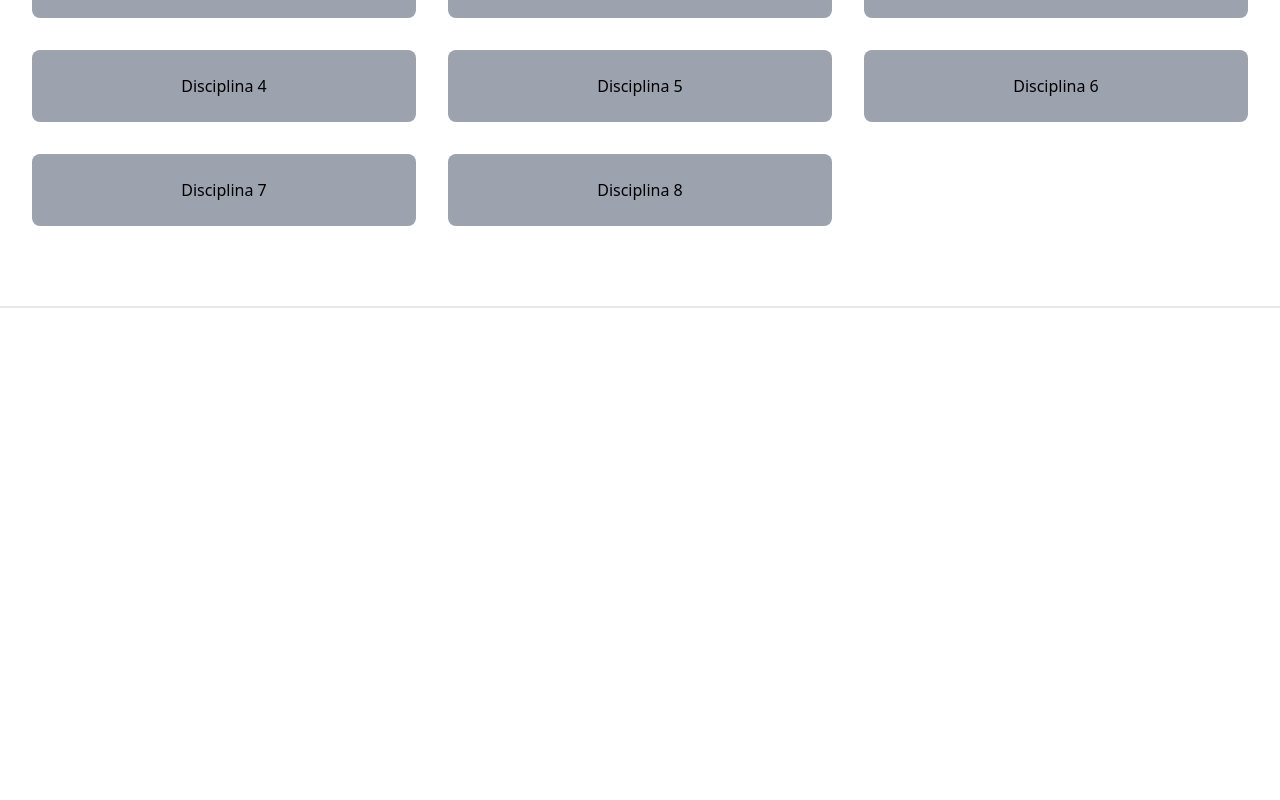
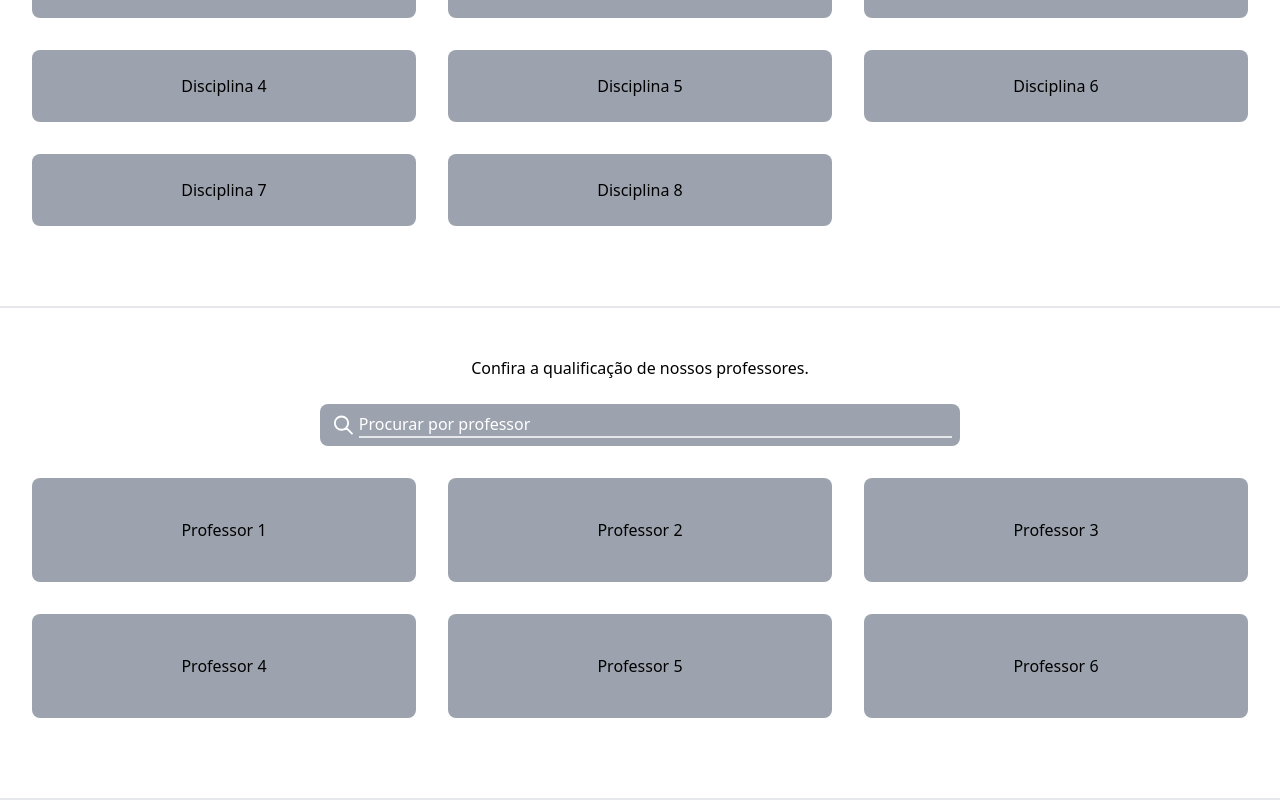
Before and after one commit to rondao/quantum-website, a Next.js app: page / in a window 1280 px wide. Shown: the part 876-1676 px from the top of the page. Before the commit the page ends 1184 px from the top, so only its background shows below. Built offline with nearby package versions, Linux system fonts and the light colour scheme.

Commit message:
Add professors section
Signed-off-by: Rafael Rondao <rafael.rondao@gmail.com>

```diff
--- a/src/pages/index.tsx
+++ b/src/pages/index.tsx
@@ -94,6 +94,54 @@ export default function Home() {
           </div>
         </div>
       </section>
+
+      <section id="professors" className="py-12 border-b-2">
+        <div className="pb-6 text-center">
+          Confira a qualificação de nossos professores.
+        </div>
+        <div className="container flex w-1/2 p-2 mx-auto bg-gray-400 rounded-lg">
+          <svg
+            xmlns="http://www.w3.org/2000/svg"
+            fill="none"
+            viewBox="0 0 24 24"
+            stroke="white"
+            className="w-8 px-1"
+          >
+            {" "}
+            <path
+              strokeLinecap="round"
+              strokeLinejoin="round"
+              strokeWidth={2}
+              d="M21 21l-6-6m2-5a7 7 0 11-14 0 7 7 0 0114 0z"
+            />{" "}
+          </svg>
+          <input
+            type="text"
+            placeholder="Procurar por professor"
+            className="w-full placeholder-white bg-transparent border-b-2"
+          />
+        </div>
+        <div className="container grid gap-8 p-8 mx-auto grid-cols-fill">
+          <div className="py-10 text-center bg-gray-400 rounded-lg">
+            Professor 1
+          </div>
+          <div className="py-10 text-center bg-gray-400 rounded-lg">
+            Professor 2
+          </div>
+          <div className="py-10 text-center bg-gray-400 rounded-lg">
+            Professor 3
+          </div>
+          <div className="py-10 text-center bg-gray-400 rounded-lg">
+            Professor 4
+          </div>
+          <div className="py-10 text-center bg-gray-400 rounded-lg">
+            Professor 5
+          </div>
+          <div className="py-10 text-center bg-gray-400 rounded-lg">
+            Professor 6
+          </div>
+        </div>
+      </section>
     </div>
   );
 }
```
